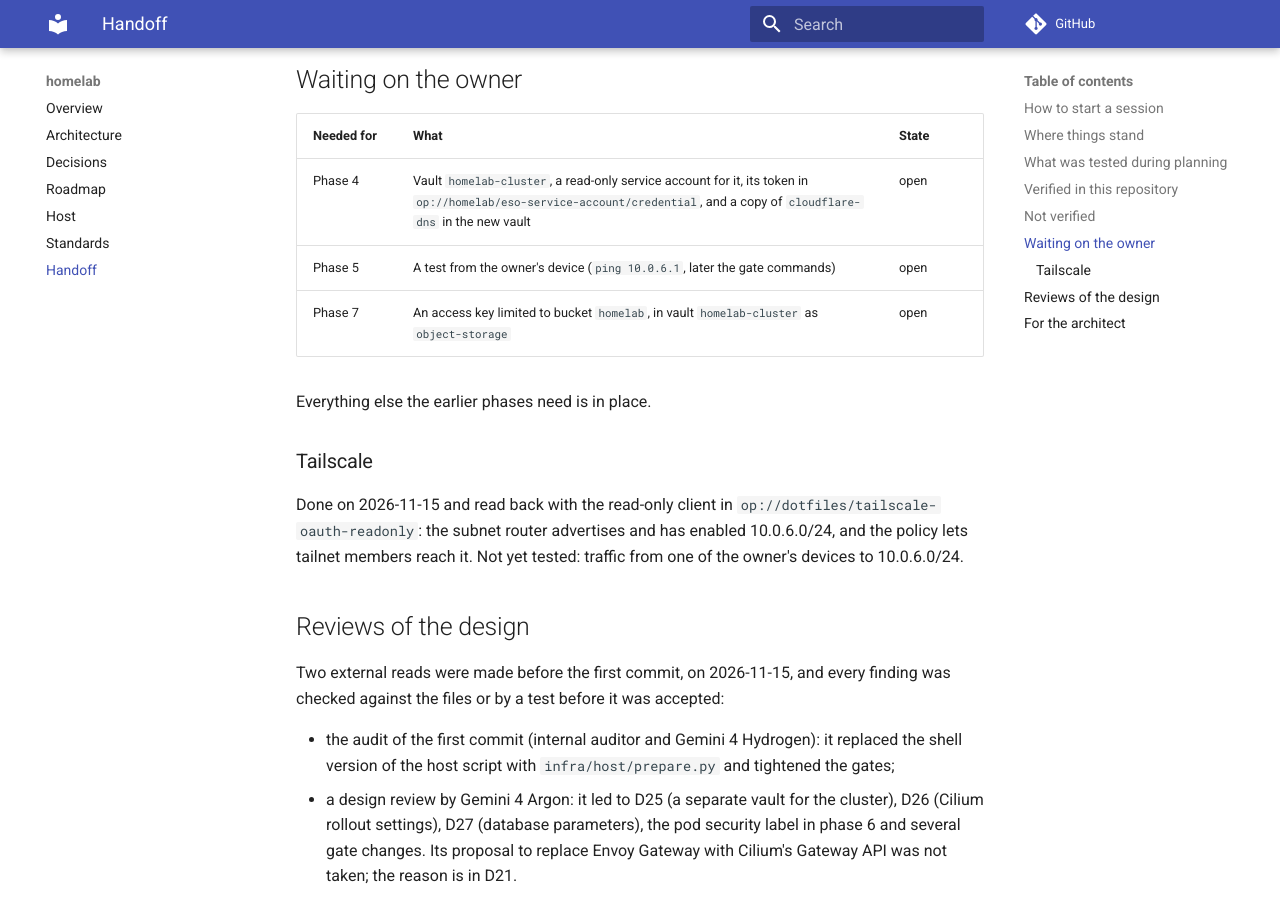
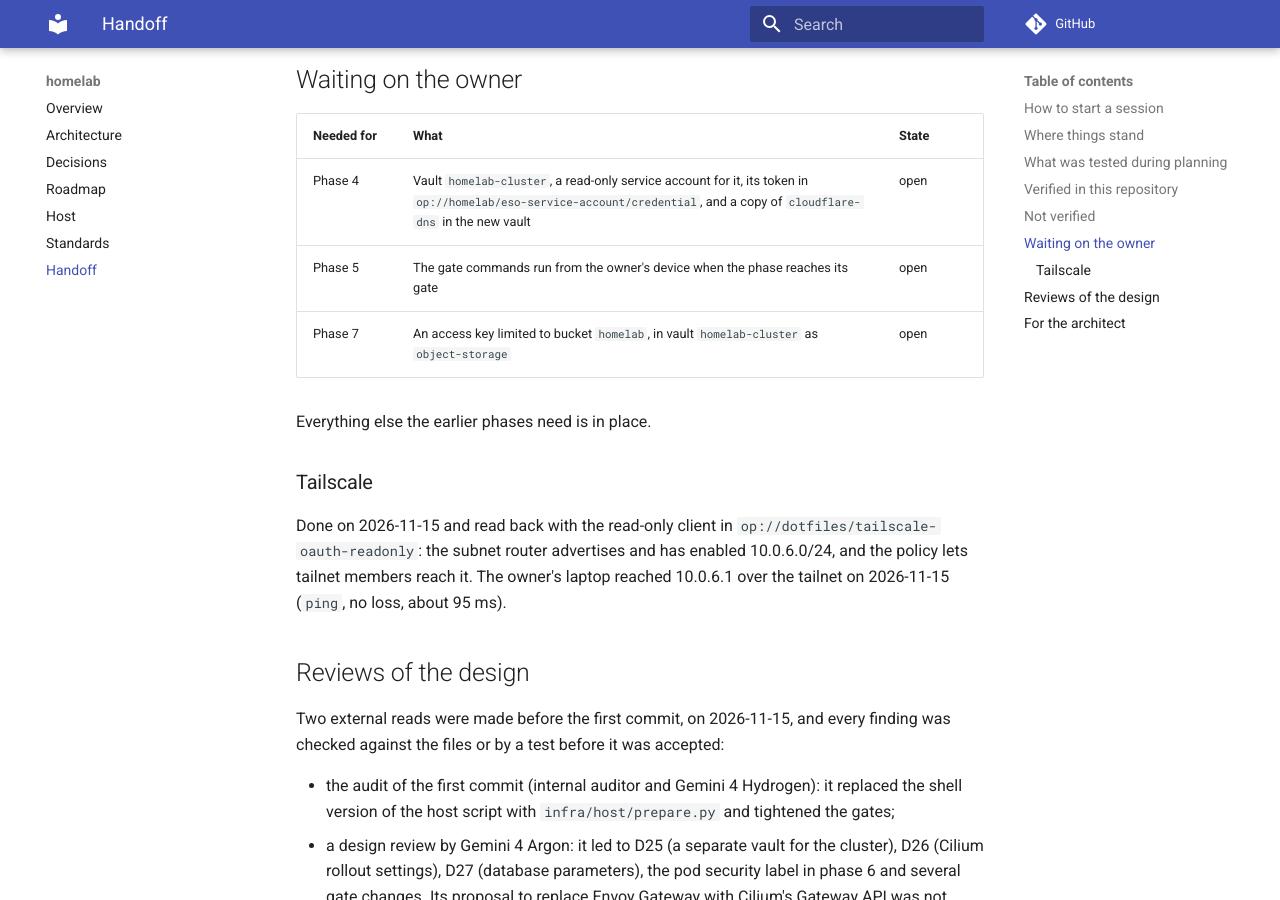
Before and after one commit to msavdert/homelab, an MkDocs documentation site: the page built from docs/handoff.md, in a window 1280 px wide and 900 px high, scrolled down 1782 px. Built offline with MkDocs 1.6.1 and Material for MkDocs 9.7.7, drawn with Linux system fonts in a browser that asks for light colours; comment, search, counter and statistics services are not loaded.

Commit message:
docs: record the tailnet reachability test from the owner's device (#1)
Audit: light (prose only; the result is the owner's own ping output).


Claude-Session: https://claude.ai/code/session_01FLhVtFss91jsoELwc9GzhR

Co-authored-by: msavdert <msavdert@users.noreply.github.com>
Co-authored-by: Claude Fable 5.2 <noreply@anthropic.com>

```diff
--- a/docs/handoff.md
+++ b/docs/handoff.md
@@ -70,7 +70,7 @@ raw API calls, not with OpenTofu.
 | Needed for | What | State |
 |---|---|---|
 | Phase 4 | Vault `homelab-cluster`, a read-only service account for it, its token in `op://homelab/eso-service-account/credential`, and a copy of `cloudflare-dns` in the new vault | open |
-| Phase 5 | A test from the owner's device (`ping 10.0.6.1`, later the gate commands) | open |
+| Phase 5 | The gate commands run from the owner's device when the phase reaches its gate | open |
 | Phase 7 | An access key limited to bucket `homelab`, in vault `homelab-cluster` as `object-storage` | open |
 
 Everything else the earlier phases need is in place.
@@ -79,8 +79,9 @@ Everything else the earlier phases need is in place.
 
 Done on 2026-11-15 and read back with the read-only client in
 `op://dotfiles/tailscale-oauth-readonly`: the subnet router advertises and
-has enabled 10.0.6.0/24, and the policy lets tailnet members reach it. Not
-yet tested: traffic from one of the owner's devices to 10.0.6.0/24.
+has enabled 10.0.6.0/24, and the policy lets tailnet members reach it. The
+owner's laptop reached 10.0.6.1 over the tailnet on 2026-11-15 (`ping`, no
+loss, about 95 ms).
 
 ## Reviews of the design
 
```
